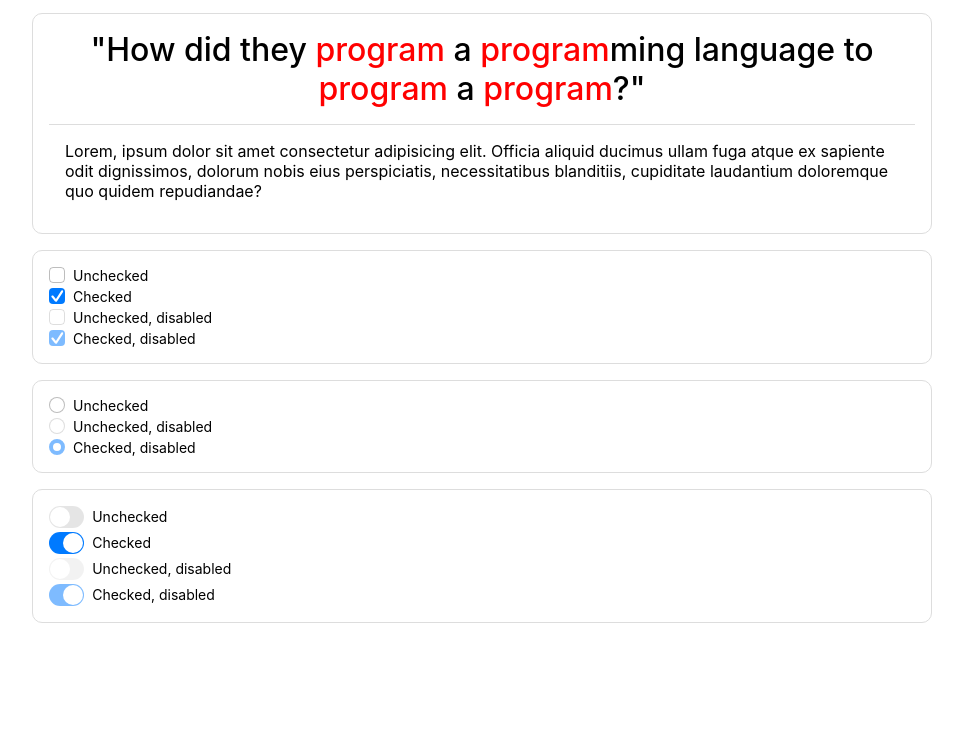
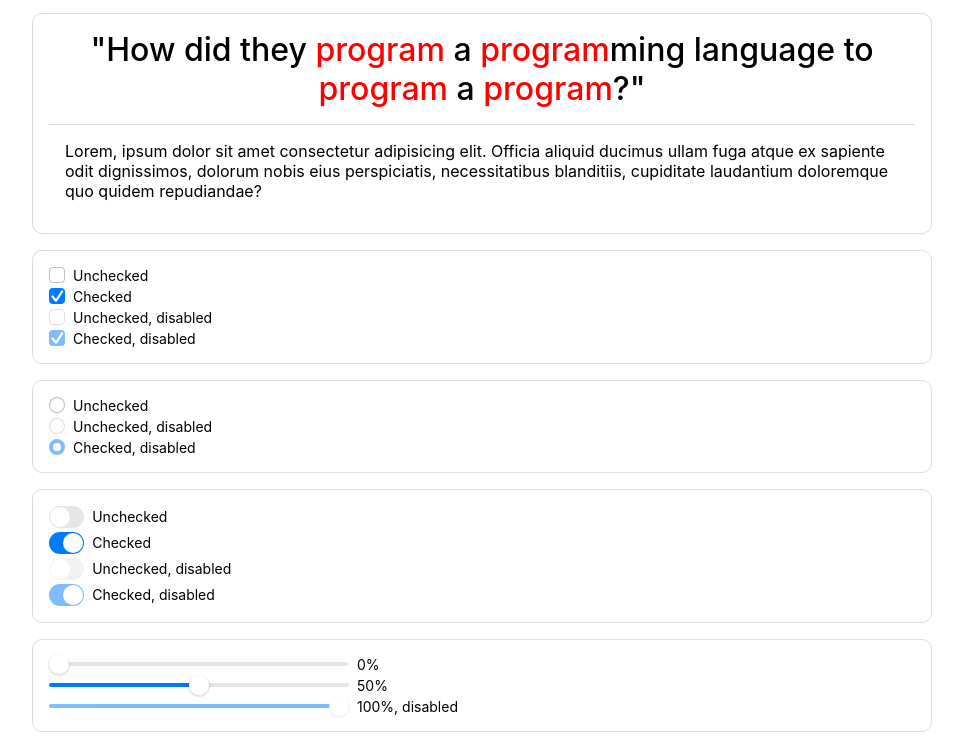
Before and after one commit to urojex/urojex, a plain HTML site: page test/index.html in a window 1280 px wide. Shown: the part 779-1527 px from the top of the page, without its empty margins (158-1121 px from the left). Before the commit the page ends 1418 px from the top, so only its background shows below. Drawn offline with nearby package versions, Linux system fonts and the light colour scheme; a web font is replaced by a local one.

Commit message:
add slider

```diff
--- a/src/nerd.js
+++ b/src/nerd.js
@@ -957,3 +957,144 @@ document.querySelectorAll("toggle").forEach((toggle) => {
     toggle.style.opacity = 0.5;
   }
 });
+document.querySelectorAll("range").forEach((range) => {
+  function className() {
+    var componentClassName = range.getAttribute("class");
+    if (componentClassName == null) {
+      return "";
+    } else {
+      return componentClassName;
+    }
+  }
+  function id() {
+    var componentid = range.getAttribute("id");
+    if (componentid == null) {
+      return "";
+    } else {
+      return componentid;
+    }
+  }
+  function value() {
+    var componentValue = range.getAttribute("value");
+    if (componentValue == null) {
+      return 50;
+    } else {
+      return componentValue;
+    }
+  }
+  function min() {
+    var componentMin = range.getAttribute("min");
+    if (componentMin == null) {
+      return 0;
+    } else {
+      return componentMin;
+    }
+  }
+  function max() {
+    var componentMax = range.getAttribute("max");
+    if (componentMax == null) {
+      return 300;
+    } else {
+      return componentMax;
+    }
+  }
+  function size() {
+    var componentSize = range.getAttribute("size");
+    if (componentSize == null) {
+      return "300";
+    } else {
+      return componentSize;
+    }
+  }
+  function color() {
+    var componentColor = range.getAttribute("color");
+    if (componentColor == null) {
+      return "#007AFF";
+    } else {
+      return componentColor;
+    }
+  }
+  range.innerHTML = `
+  <input type="range" class="${className()}" id="${id()}" value="${value()}" min="${min()}" max="${max()}">
+  `;
+  range.setAttribute("class", "");
+  range.setAttribute("id", "");
+  var input = range.querySelector("input");
+  input.style.display = "block";
+  input.style.appearance = "none";
+  input.style.borderRadius = input.scrollHeight / 2 + "px";
+  input.style.backgroundColor = "rgba(0, 0, 0, 0.1)";
+  input.style.width = size() + "px";
+  input.style.height = "4px";
+  input.addEventListener("input", slider);
+  function slider() {
+    var percent = (input.value / input.max) * 100;
+    input.style.background = `linear-gradient(to right, ${color()} ${percent}%, rgba(0, 0, 0, 0.1) ${percent}%)`;
+  }
+  slider();
+  if (range.hasAttribute("disabled") == true) {
+    input.style.pointerEvents = "none";
+    input.style.opacity = "0.5";
+  }
+});
+document.head.insertAdjacentHTML(
+  "beforeend",
+  `
+<style>
+input[type="range"]::-webkit-slider-runnable-track {
+  -webkit-appearance: none;
+}
+input[type="range"]::-moz-track {
+  -moz-appearance: none;
+}
+input[type="range"]::-ms-track {
+  appearance: none;
+}
+input[type="range"]::-webkit-slider-thumb {
+  -webkit-appearance: none;
+     -moz-appearance: none;
+          appearance: none;
+  cursor: pointer;
+  border-radius: 50%;
+  height: 20px;
+  width: 20px;
+  -webkit-box-shadow: 0 1px 1px 1px rgba(0, 0, 0, 0.1);
+  box-shadow: 0 1px 1px 1px rgba(0, 0, 0, 0.1);
+  background-color: #fff;
+}
+input[type="range"]::-webkit-slider-thumb:hover {
+  background-color: ${colorChanger(0.9, "#000")};
+}
+input[type="range"]::-moz-range-thumb {
+  -webkit-appearance: none;
+     -moz-appearance: none;
+          appearance: none;
+  cursor: pointer;
+  border-radius: 50%;
+  height: 20px;
+  width: 20px;
+  -webkit-box-shadow: 0 1px 1px 1px rgba(0, 0, 0, 0.1);
+          box-shadow: 0 1px 1px 1px rgba(0, 0, 0, 0.1);
+  background-color: #fff;
+}
+input[type="range"]::-webkit-slider-thumb:hover {
+  background-color: ${colorChanger(0.9, "#000")};
+}
+input[type="range"]::-ms-thumb {
+  -webkit-appearance: none;
+     -moz-appearance: none;
+          appearance: none;
+  cursor: pointer;
+  border-radius: 50%;
+  height: 20px;
+  width: 20px;
+  -webkit-box-shadow: 0 1px 1px 1px rgba(0, 0, 0, 0.1);
+          box-shadow: 0 1px 1px 1px rgba(0, 0, 0, 0.1);
+  background-color: #fff;
+}
+input[type="range"]::-webkit-slider-thumb:hover {
+  background-color: ${colorChanger(0.9, "#000")};
+}
+</style>
+`
+);
--- a/test/index.html
+++ b/test/index.html
@@ -184,6 +184,22 @@
             </flexBox>
           </flexBox>
         </box>
+        <box padding="16px" border="1px solid #ddd" rounded="10px" width="100%">
+          <flexBox direction="column" gap="4">
+            <flexBox gap="8" alignItems="center">
+              <range class="ac" id="ad" value="0"></range>
+              <text weight="400" size="14">0%</text>
+            </flexBox>
+            <flexBox gap="8" alignItems="center">
+              <range class="ac" id="ad" value="150"></range>
+              <text weight="400" size="14">50%</text>
+            </flexBox>
+            <flexBox gap="8" alignItems="center">
+              <range class="ac" id="ad" value="300" disabled></range>
+              <text weight="400" size="14">100%, disabled</text>
+            </flexBox>
+          </flexBox>
+        </box>
       </flexBox>
     </box>
     <script type="module" src="https://unpkg.com/ionicons@5.5.2/dist/ionicons/ionicons.esm.js"></script>
```
